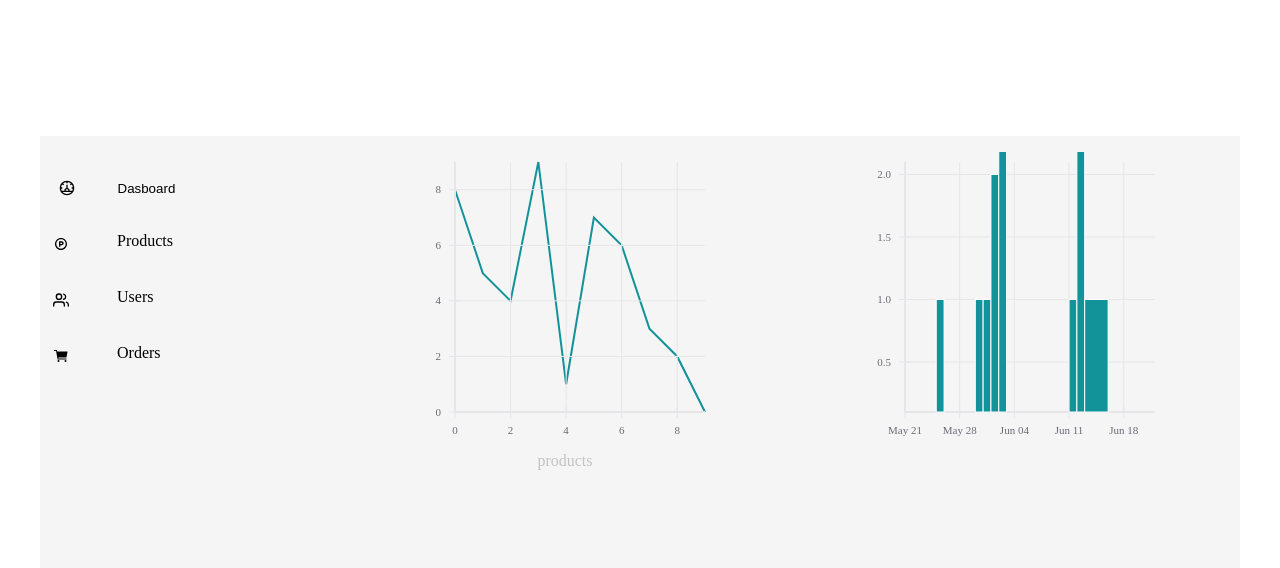
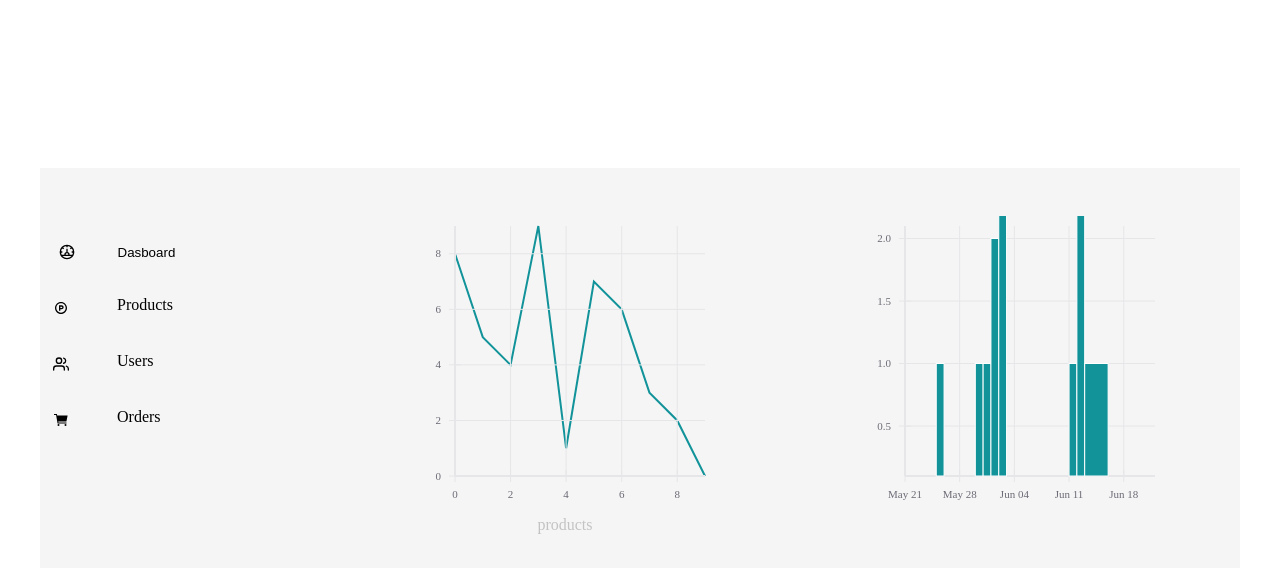
Before and after one commit to C4-Rubaalnadi/MERAKI_Academy_Project_5, a React (Create React App) app in the folder frontend/: page /admin in a window 1280 px wide. Shown: the top 568 px of the page. Built offline with nearby package versions, Linux system fonts and the light colour scheme.

Commit message:
update style for admin page

```diff
--- a/frontend/src/components/admin/admin.css
+++ b/frontend/src/components/admin/admin.css
@@ -2,18 +2,21 @@
   height: 75vh;
   margin: 4ch;
   background-color: rgb(245, 245, 245);
+  margin-top: 8ch;
 }
 
 .adminPageWrapper {
   height: 100%;
   display: flex;
   flex-direction: column;
+  margin-top: 4ch;
 }
 
 .pageContainer {
   height: 100%;
   display: flex;
   flex-direction: row;
+  margin-top: 4ch;
 }
 
 .sideBar {
```
